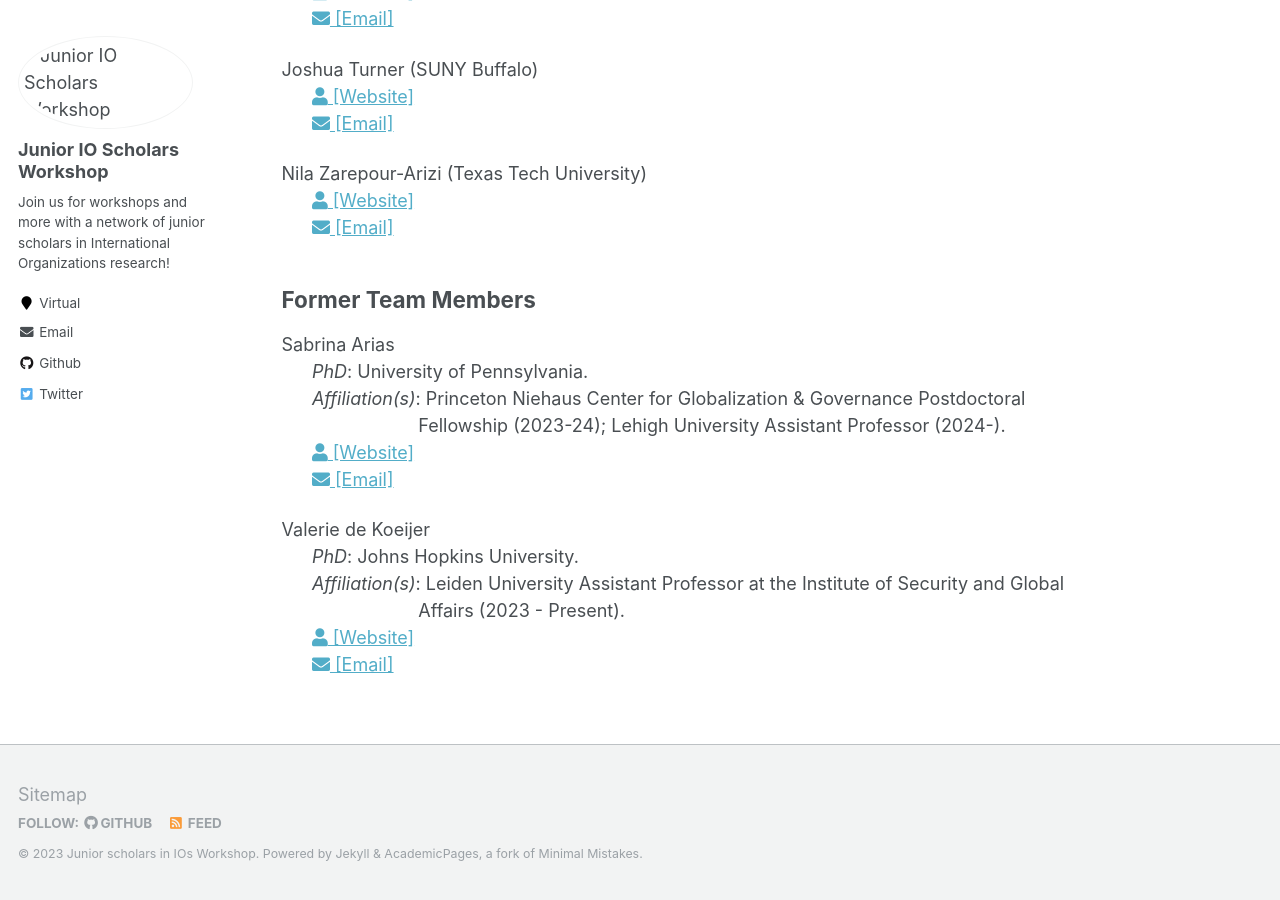
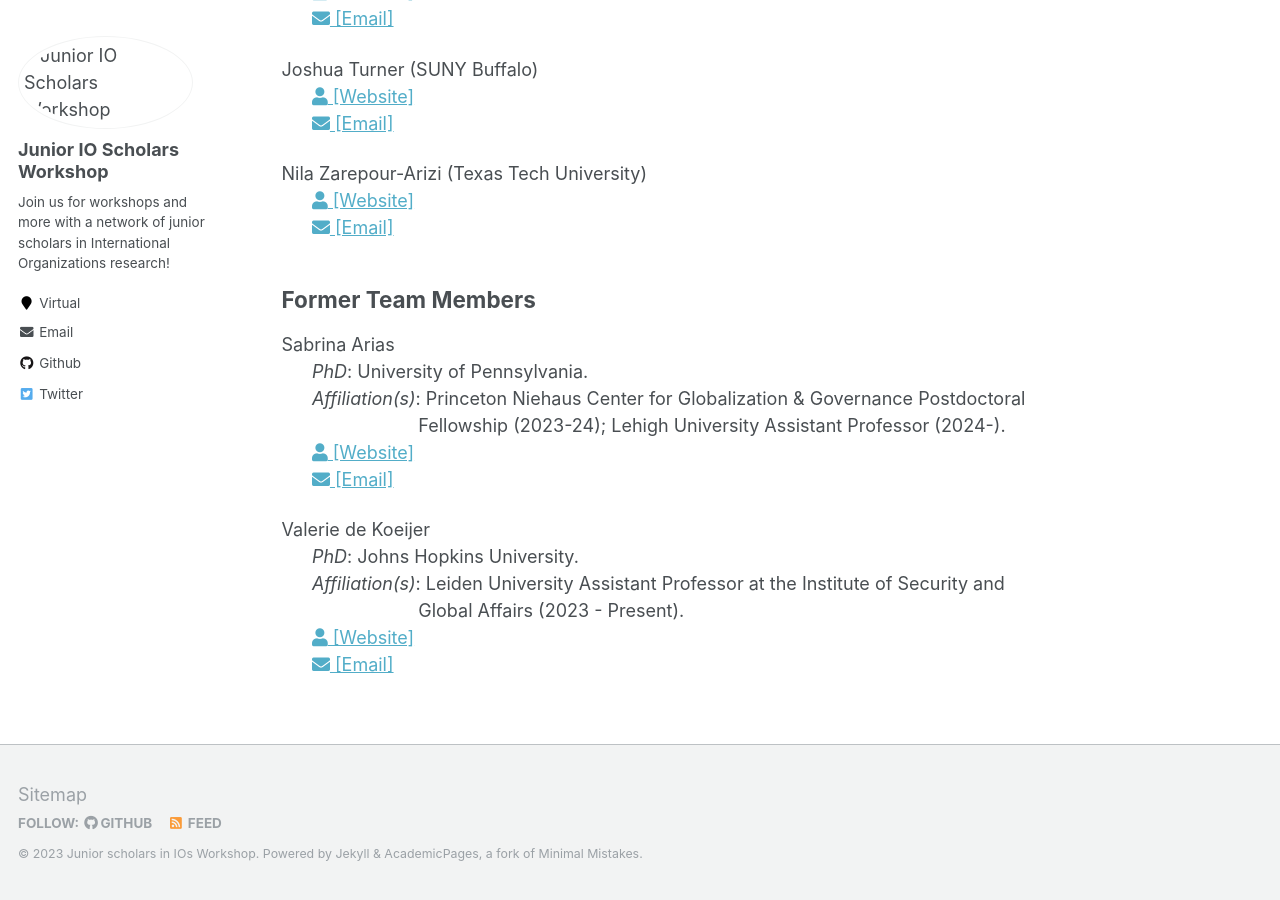
Before and after one commit to IO-workshop/IO-workshop.github.io, a Jekyll site: the page built from _pages/team.md, in a window 1280 px wide and 900 px high, scrolled down 544 px. Built offline with Jekyll 4.4.1, drawn with Linux system fonts in a browser that asks for light colours.

Commit message:
small adjustment

```diff
--- a/_pages/team.md
+++ b/_pages/team.md
@@ -39,6 +39,6 @@ Sabrina Arias <br>
 
 Valerie de Koeijer <br>
 &nbsp;&nbsp;&nbsp;&nbsp;&nbsp;&nbsp;*PhD*: Johns Hopkins University.<br>
-&nbsp;&nbsp;&nbsp;&nbsp;&nbsp;&nbsp;*Affiliation(s)*: Leiden University Assistant Professor at the Institute of Security and Global <br>&nbsp;&nbsp;&nbsp;&nbsp;&nbsp;&nbsp;&nbsp;&nbsp;&nbsp;&nbsp;&nbsp;&nbsp;&nbsp;&nbsp;&nbsp;&nbsp;&nbsp;&nbsp;&nbsp;&nbsp;&nbsp;&nbsp;&nbsp;&nbsp;&nbsp;&nbsp;&nbsp;Affairs (2023 - Present).
+&nbsp;&nbsp;&nbsp;&nbsp;&nbsp;&nbsp;*Affiliation(s)*: Leiden University Assistant Professor at the Institute of Security and <br>&nbsp;&nbsp;&nbsp;&nbsp;&nbsp;&nbsp;&nbsp;&nbsp;&nbsp;&nbsp;&nbsp;&nbsp;&nbsp;&nbsp;&nbsp;&nbsp;&nbsp;&nbsp;&nbsp;&nbsp;&nbsp;&nbsp;&nbsp;&nbsp;&nbsp;&nbsp;&nbsp;Global Affairs (2023 - Present).
 <br>&nbsp;&nbsp;&nbsp;&nbsp;&nbsp;&nbsp;<span style="padding-right:5%"><a href='{{ "https://www.universiteitleiden.nl/en/staffmembers/valerie-de-koeijer"}}'><i class='fas fa-user'></i> [Website]</a></span>
 <br>&nbsp;&nbsp;&nbsp;&nbsp;&nbsp;&nbsp;<span style="padding-right:5%"><a href='{{ "mailto:vdekoei1@jhu.edu"}}'><i class='fas fa-envelope'></i> [Email]</a></span>
```
